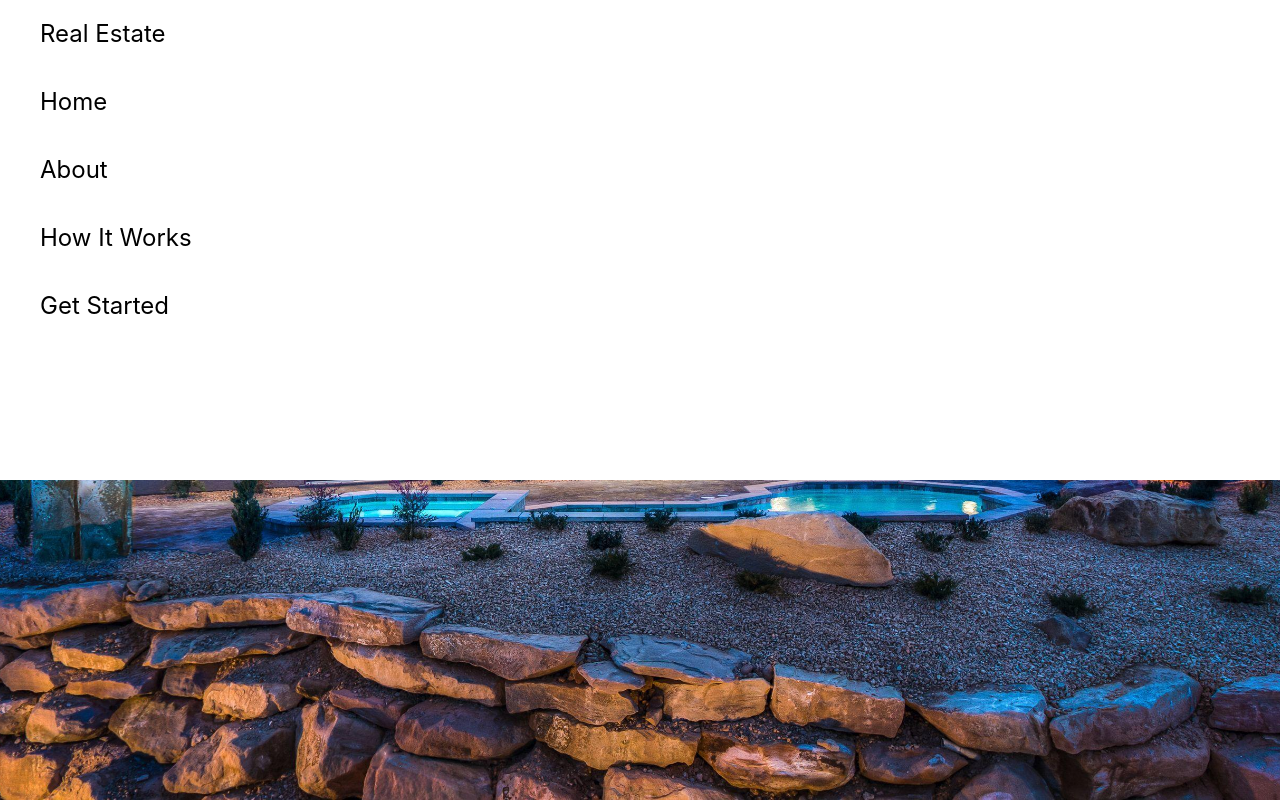
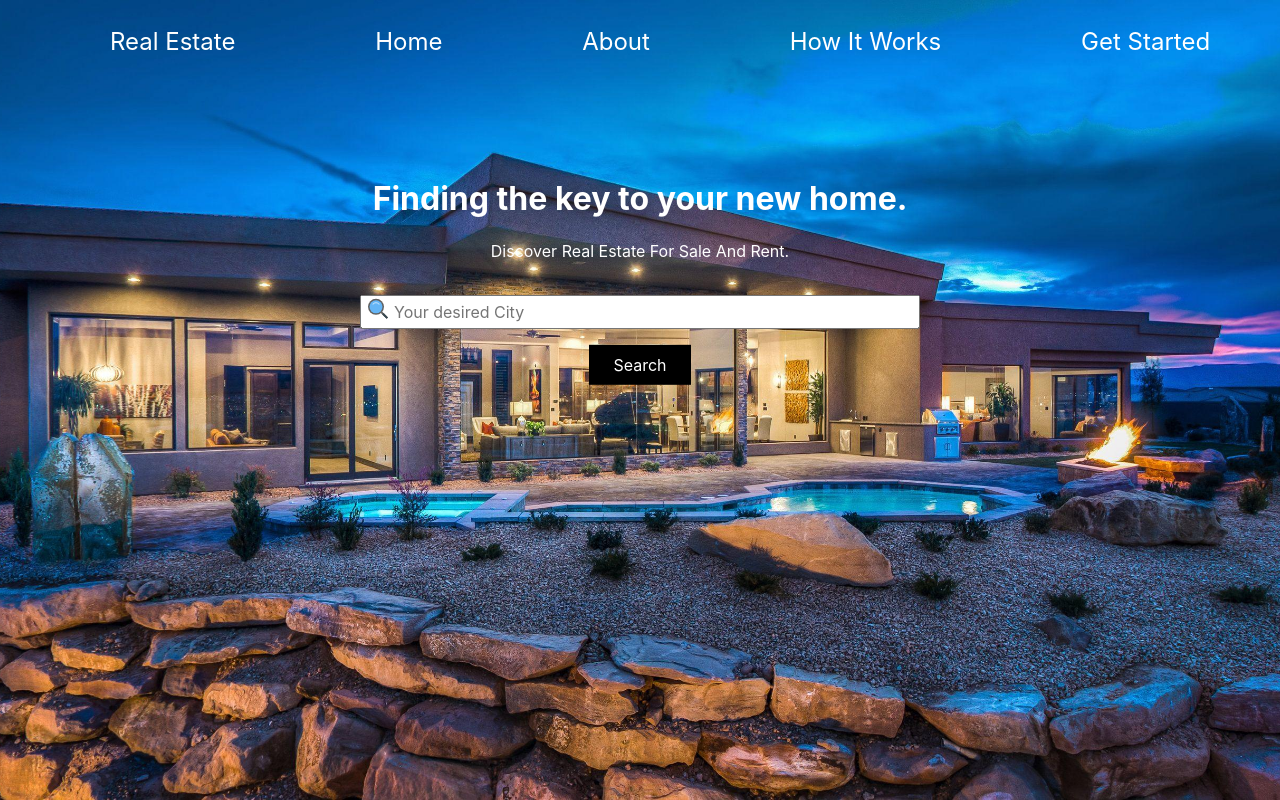
Before and after one commit to ToFJ/nextjs-real-estate-app, a Next.js app: page / in a window 1280 px wide. Built offline with nearby package versions, Linux system fonts and the light colour scheme.

Commit message:
some hover animations

```diff
--- a/components/Navbar.jsx
+++ b/components/Navbar.jsx
@@ -5,7 +5,7 @@ import { GiHamburgerMenu } from "react-icons/gi";
 import navStyles from "../styles/Navbar.module.css";
 
 const Navbar = () => {
-  const [displayMenu, setDisplayMenu] = useState(true);
+  const [displayMenu, setDisplayMenu] = useState(false);
 
   return (
     <header>
@@ -20,12 +20,8 @@ const Navbar = () => {
           <li>
             <Link href="/">About</Link>
           </li>
-          <li>
-            <Link href="/">How It Works</Link>
-          </li>
-          <li>
-            <Link href="/">Get Started</Link>
-          </li>
+          <li>How It Works</li>
+          <li>Get Started</li>
         </ul>
         <button className={displayMenu ? navStyles.ham : ""} onClick={() => setDisplayMenu(!displayMenu)}>
           <GiHamburgerMenu />
--- a/styles/Navbar.module.css
+++ b/styles/Navbar.module.css
@@ -12,9 +12,17 @@
   list-style: none;
 }
 
-.list li > a {
+.list li > a,
+.list li {
   color: white;
   text-decoration: none;
+  cursor: pointer;
+}
+
+.list li:hover,
+.list li a:hover {
+  text-decoration: underline;
+  text-underline-offset: 0.5rem;
 }
 
 .nav button {
--- a/styles/Start.module.css
+++ b/styles/Start.module.css
@@ -37,7 +37,13 @@
   color: white;
   padding: 0.5rem 1.5rem;
   cursor: pointer;
+  transition: all 150ms ease-in-out;
 }
+
+.search button:hover {
+  transform: scale(1.1);
+}
+
 @media (min-width: 1000px) {
   .search input {
     width: 35rem;
```
Also changed, not shown: images/photo-1505843513577-22bb7d21e455.jpg (deleted).
